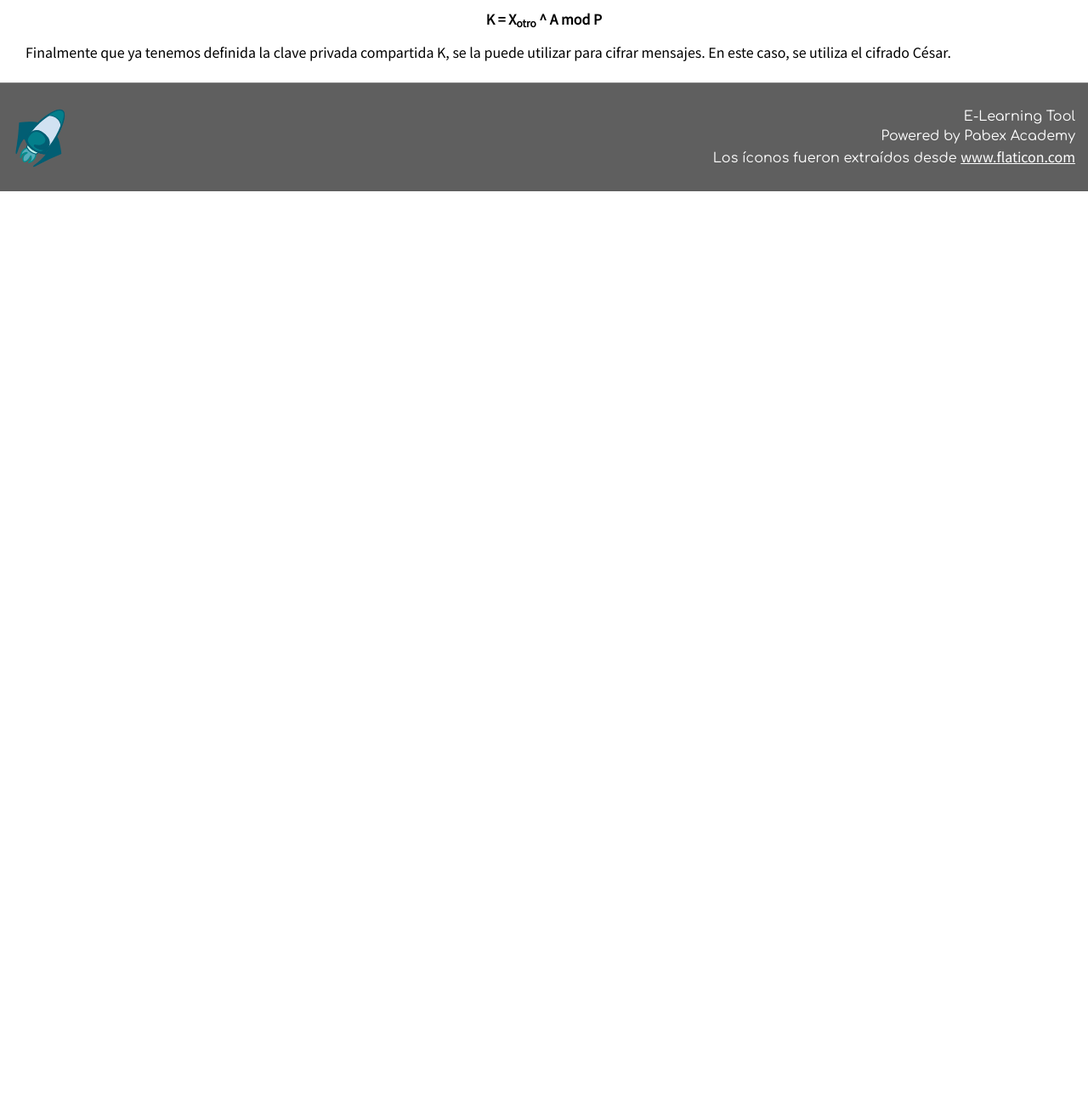
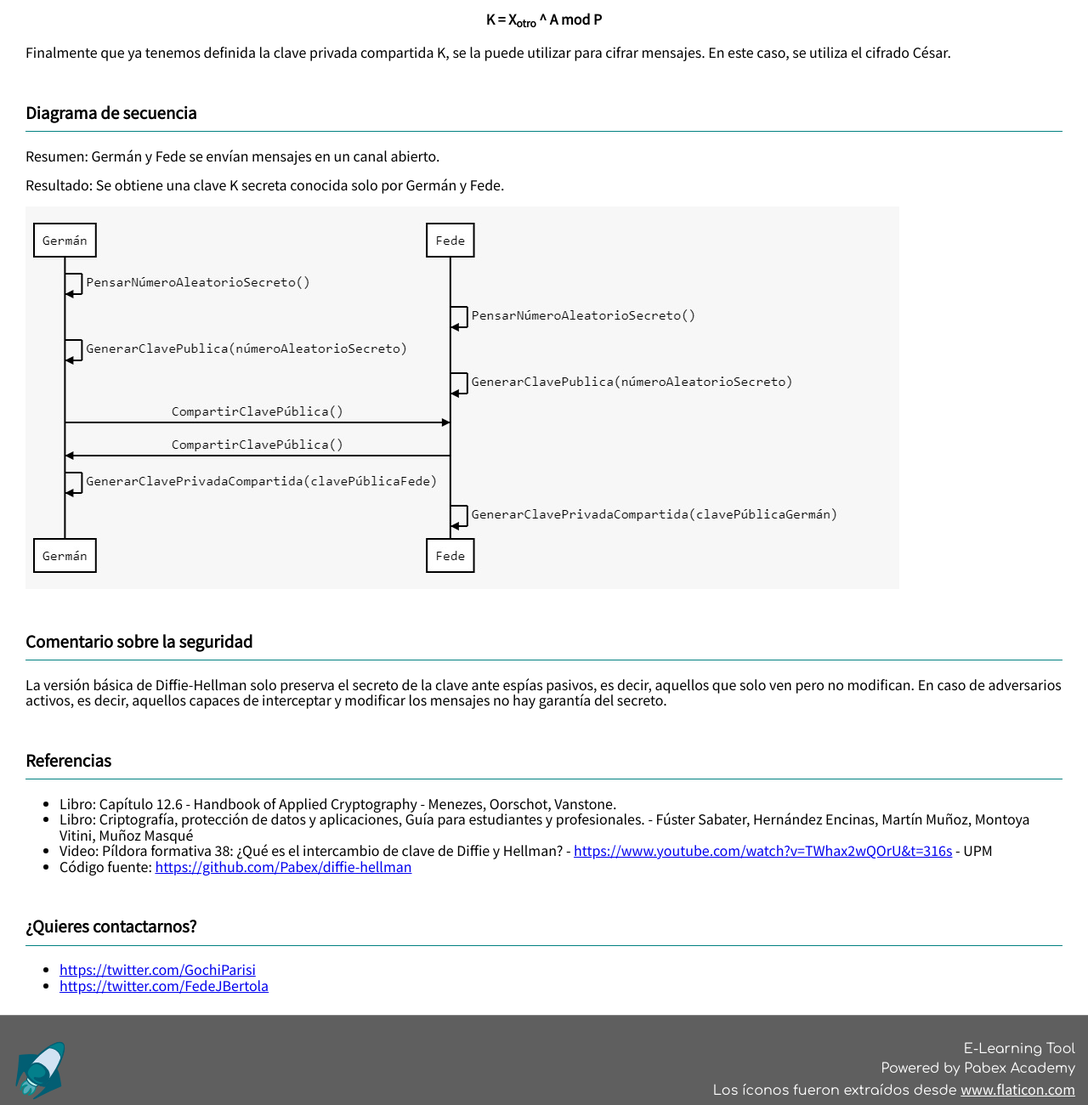
Before and after one commit to Pabex/diffie-hellman, a plain HTML site: page index.html in a window 1280 px wide. Shown: the part 1440-2740 px from the top of the page at 85% size. Before the commit the page ends 1665 px from the top, so only its background shows below. Drawn offline with nearby package versions, Linux system fonts and the light colour scheme.

Commit message:
Agrego diagrama de secuencia y algunos comentarios

```diff
--- a/index.html
+++ b/index.html
@@ -173,6 +173,7 @@
 	<body>
 		<div class="pure-menu pure-menu-horizontal">
 			<a href="#" class="pure-menu-heading" style="font-family: Comfortaa">Diffie Hellman</a>
+			<span style="position: relative; float: right;">https://github.com/Pabex/diffie-hellman</span>
 		</div>
 
 		<div style="padding: 10px 30px">
@@ -278,6 +279,7 @@
 				</div>
 			</div>
 
+
 			<h3 style="margin-top: 50px; border-bottom: 1px solid teal; padding-bottom: 12px;">
 				¿Quieres saber cómo funciona? Sigue leyendo...
 			</h3>
@@ -306,6 +308,55 @@
 			<p>
 				Finalmente que ya tenemos definida la clave privada compartida K, se la puede utilizar para cifrar mensajes. En este caso, se utiliza el cifrado César.
 			</p>
+
+
+			<h3 style="margin-top: 50px; border-bottom: 1px solid teal; padding-bottom: 12px;">
+				Diagrama de secuencia
+			</h3>
+
+			<p>
+				Resumen: Germán y Fede se envían mensajes en un canal abierto.
+			</p>
+
+			<p>
+				Resultado: Se obtiene una clave K secreta conocida solo por Germán y Fede.
+			</p>
+
+			<p>
+				<img src="secuencia.jpeg" />
+			</p>
+
+
+			<h3 style="margin-top: 50px; border-bottom: 1px solid teal; padding-bottom: 12px;">
+				Comentario sobre la seguridad
+			</h3>
+
+			<p>
+			La versión básica de Diffie-Hellman solo preserva el secreto de la clave ante espías pasivos, es decir, aquellos que solo ven pero no modifican.
+En caso de adversarios activos, es decir, aquellos capaces de interceptar y modificar los mensajes no hay garantía del secreto.
+			</p>
+
+
+			<h3 style="margin-top: 50px; border-bottom: 1px solid teal; padding-bottom: 12px;">
+				Referencias
+			</h3>
+			<ul>
+				<li>Libro: Capítulo 12.6 - Handbook of Applied Cryptography - Menezes, Oorschot, Vanstone.</li>
+				<li>Libro: Criptografía, protección de datos y aplicaciones, Guía para estudiantes y profesionales. - Fúster Sabater, Hernández Encinas, Martín Muñoz, Montoya Vitini, Muñoz Masqué</li>
+				<li>Video: Píldora formativa 38: ¿Qué es el intercambio de clave de Diffie y Hellman? -
+					<a href="https://www.youtube.com/watch?v=TWhax2wQOrU&t=316s">https://www.youtube.com/watch?v=TWhax2wQOrU&t=316s</a> - UPM</li>
+				<li>Código fuente: <a href="https://github.com/Pabex/diffie-hellman">https://github.com/Pabex/diffie-hellman</a></li>
+			</ul>
+
+
+			<h3 style="margin-top: 50px; border-bottom: 1px solid teal; padding-bottom: 12px;">
+				¿Quieres contactarnos?
+			</h3>
+
+			<ul>
+				<li><a href="https://twitter.com/GochiParisi">https://twitter.com/GochiParisi</a></li>
+				<li><a href="https://twitter.com/FedeJBertola">https://twitter.com/FedeJBertola</a></li>
+			</ul>
 		</div>
 
 		<footer>
@@ -325,3 +376,17 @@
 		</footer>
 	</body>
 </html>
+
+
+Existen otros algoritmos más para llegar a un acuerdo de clave (key agreement).
+
+
+
+
+
+
+
+
+
+
+Referencias:
```
Also changed, not shown: github.png (added), secuencia.jpeg (added).
